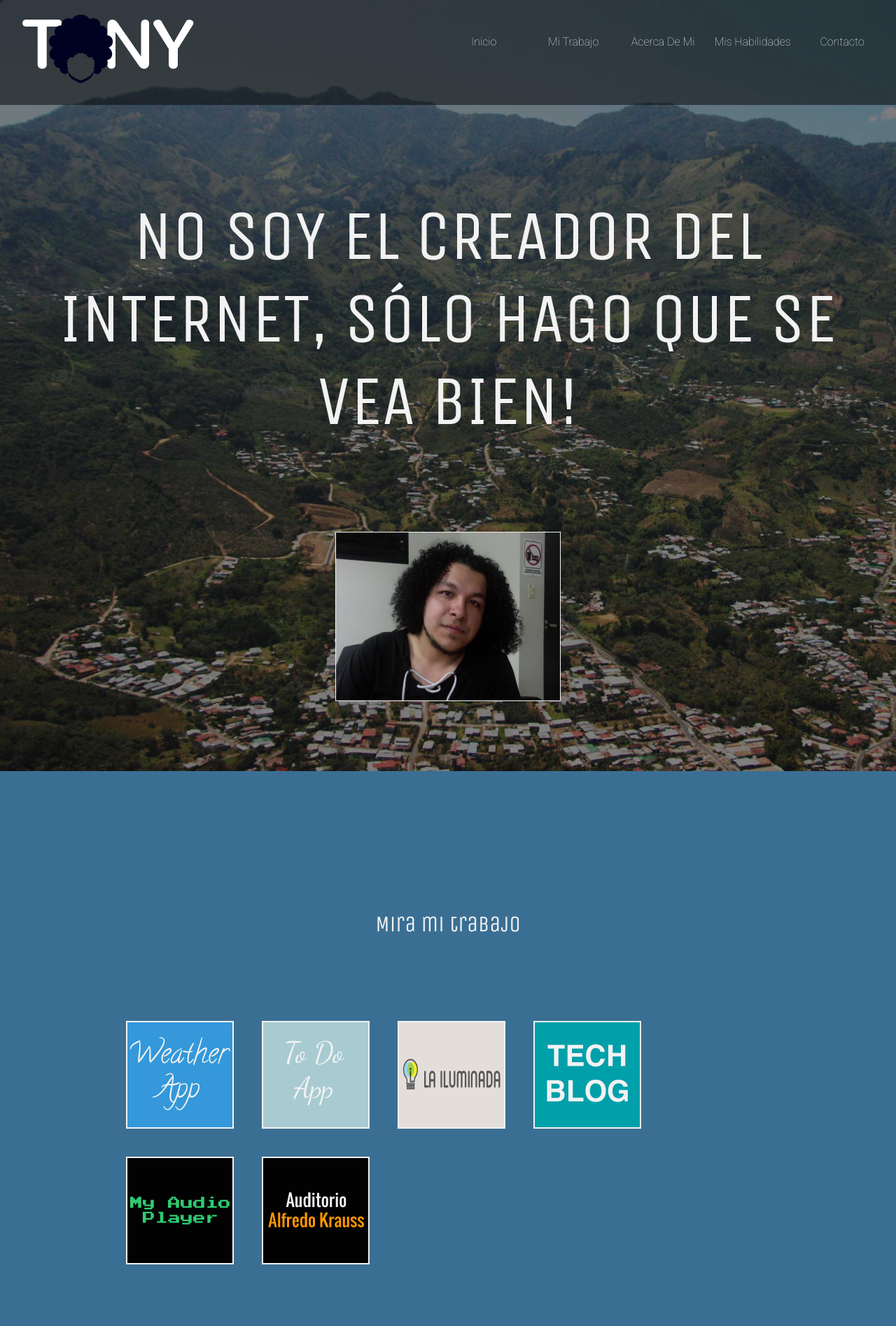
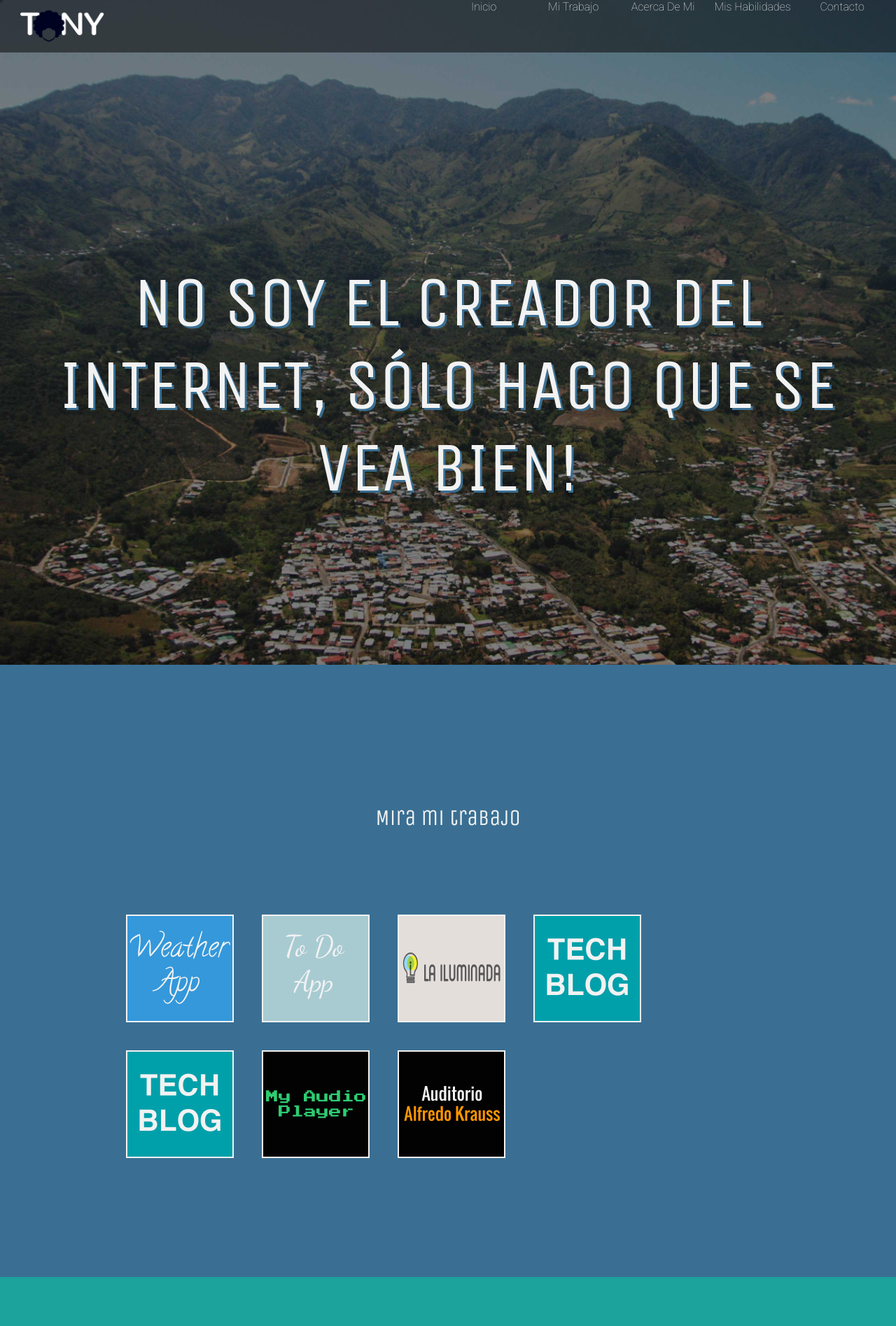
Before and after one commit to tonyrombo/tonyrombo.github.io, a PHP site: page / in a window 1280 px wide. Shown: the top 1895 px of the page at 70% size. Run offline with PHP 8.4, Linux system fonts and the light colour scheme.

Commit message:
avancejeves 1 octubre 2015

```diff
--- a/cs/styles.css
+++ b/cs/styles.css
@@ -30,32 +30,30 @@
   width: 100%; }
 
 nav {
+  align-items: center;
   background-color: rgba(0, 0, 0, 0.5);
+  display: flex;
   float: left;
-  height: 150px;
+  height: 75px;
   overflow: hidden;
   position: fixed;
   -moz-position: fixed;
   width: 100%;
-  display: inline-block;
-  -webkit-transition: height 1s ease-in-out;
-  -moz-transition: height 1s ease-in-out;
-  -ms-transition: height 1s ease-in-out;
-  -o-transition: height 1s ease-in-out;
-  transition: height 1s ease-in-out; }
+  display: inline-block; }
 
 .logo {
+  display: inline-block;
   float: left;
-  margin: 15px 2%;
-  -webkit-transition: all 1s;
-  -moz-transition: all 1s;
-  -ms-transition: all 1s;
-  -o-transition: all 1s;
-  transition: all 1s; }
+  height: 50px;
+  margin: 12px 2% 0;
+  width: 125px; }
+  .logo img {
+    height: 100%;
+    width: 100%; }
 
 .navbar {
   float: right;
-  margin: 50px 1%;
+  margin: 0 1%;
   text-align: center;
   width: 50%; }
 
@@ -83,62 +81,13 @@
     -o-transition: all 1s ease-in-out;
     transition: all 1s ease-in-out; }
 
-nav.small {
-  background-color: rgba(0, 0, 0, 0.5);
-  float: left;
-  height: 75px;
-  overflow: hidden;
-  position: fixed;
-  -moz-position: fixed;
-  width: 100%;
-  display: inline-block; }
-  nav.small .logo {
-    float: left;
-    height: 50px;
-    margin: 15px 2%;
-    width: 125px;
-    -webkit-transition: all 1s;
-    -moz-transition: all 1s;
-    -ms-transition: all 1s;
-    -o-transition: all 1s;
-    transition: all 1s; }
-    nav.small .logo img {
-      height: auto;
-      width: 100%; }
-  nav.small .navbar {
-    float: right;
-    margin: 30px 1%;
-    text-align: center;
-    width: 50%; }
-  nav.small .navbar-item {
-    float: left;
-    list-style: none;
-    margin: 0 2%;
-    padding-bottom: 5px;
-    text-align: center;
-    width: 15%; }
-    nav.small .navbar-item a {
-      border: none;
-      color: #f2f2f2;
-      font-size: 14px;
-      font-size: 1.4rem;
-      font-family: "Roboto";
-      font-weight: lighter;
-      text-decoration: none;
-      text-transform: capitalize; }
-    nav.small .navbar-item:hover {
-      border-bottom: 2px solid #f2f2f2;
-      -webkit-transition: all 1s ease-in-out;
-      -moz-transition: all 1s ease-in-out;
-      -ms-transition: all 1s ease-in-out;
-      -o-transition: all 1s ease-in-out;
-      transition: all 1s ease-in-out; }
-
 header {
+  align-items: center;
   background-image: url(../img/frailes.jpg);
   background-size: cover;
+  display: flex;
   float: left;
-  height: 100%;
+  height: 100vh;
   padding-top: 150px;
   vertical-align: middle;
   width: 100%; }
@@ -149,17 +98,11 @@
   color: #f2f2f2;
   font-family: "Unica One", cursive;
   font-weight: 200;
-  margin: 10% auto;
+  margin: 0 auto;
   text-align: center;
   text-transform: uppercase;
+  text-shadow: 3px 3px 0 #3A6F93;
   width: 90%; }
-
-.profile-photo {
-  border: 1px solid #f2f2f2;
-  display: block;
-  height: auto;
-  margin: 10px auto 100px;
-  width: 25%; }
 
 .my-work {
   background-color: #3A6F93; }
--- a/index.html
+++ b/index.html
@@ -20,8 +20,6 @@
 		<header>
 
 			<h1 class="main-title">No soy el creador del internet, sólo hago que se vea bien!</h1>
-
-			<img src="img/profilePhoto.jpg" alt="profile-photo" class="profile-photo">
 		</header>
 
 		<div class="my-work section" id="myWork">
@@ -52,6 +50,15 @@
 						<div class="work-info">
 							<h1>La Iluminada</h1>
 							<p>Proyecto hecho para una empresa ficticia de iluminación</p>
+						</div>
+					</li>
+				</a>
+
+				<a href="work/TechBlog/index.html">
+					<li class="work-item item-4">
+						<div class="work-info">
+							<h1>Tech Blog</h1>
+							<p>Proyecto hecho para un blog ficticio.</p>
 						</div>
 					</li>
 				</a>
--- a/js/main.js
+++ /dev/null
@@ -1,13 +0,0 @@
-function init() {
-    window.addEventListener('scroll', function(e){
-        var distanceY = window.pageYOffset || document.documentElement.scrollTop,
-            shrinkOn = 300,
-            nav = document.querySelector("nav");
-        if (distanceY > shrinkOn) {
-            nav.classList.add("small");
-        } else {
-            nav.classList.remove("small");
-        }
-    });
-}
-window.onload = init();
--- a/scss/partials/modules/_header.scss
+++ b/scss/partials/modules/_header.scss
@@ -1,8 +1,10 @@
 header{
+	align-items: center;
 	background-image: url(../img/frailes.jpg);
 	background-size: cover;
+	display: flex;
 	float: left;
-	height: 100%;
+	height: 100vh;
 	padding-top: 150px;
 	vertical-align: middle;
 	width: 100%;
@@ -14,16 +16,9 @@
     color: #f2f2f2;
     font-family: "Unica One", cursive;
     font-weight: 200;
-    margin: 10% auto;
+    margin: 0 auto;
     text-align: center;
     text-transform: uppercase;
+    text-shadow: 3px 3px 0 #3A6F93;
     width: 90%;
 }
-
-.profile-photo{
-	border: 1px solid #f2f2f2;
-	display: block;
-	height: auto;
-	margin: 10px auto 100px;
-	width: 25%;
-}
--- a/scss/partials/modules/_navigation.scss
+++ b/scss/partials/modules/_navigation.scss
@@ -1,34 +1,32 @@
 nav{
+	align-items: center;
 	background-color: rgba(0,0,0,0.5);
+	display: flex;
 	float: left;
-	height: 150px;
+	height: 75px;
 	overflow: hidden;
 	position: fixed;
 	-moz-position: fixed;
 	width: 100%;
 	display: inline-block;
-
-	-webkit-transition: height 1s ease-in-out;
-    -moz-transition: height 1s ease-in-out;
-    -ms-transition: height 1s ease-in-out;
-    -o-transition: height 1s ease-in-out;
-    transition: height 1s ease-in-out;
 }
 
 .logo,{
-	float: left;
-	margin: 15px 2%;
+	display: inline-block;
+    float: left;
+    height: 50px;
+    margin: 12px 2% 0;
+    width: 125px;
 
-	-webkit-transition: all 1s;
-    -moz-transition: all 1s;
-    -ms-transition: all 1s;
-    -o-transition: all 1s;
-    transition: all 1s;
+	img{
+		height: 100%;
+		width: 100%;
+	}
 }
 
 .navbar{
 	float: right;
-	margin: 50px 1%;
+	margin: 0 1%;
 	text-align: center;
 	width: 50%;
 }
```
Also changed, not shown: other parts of scss/partials/modules/_navigation.scss (+0 -68 lines), img/avatar.png (added), img/profilePhoto-copy2.png (added), img/profilePhoto.png (added), 1 other file.
